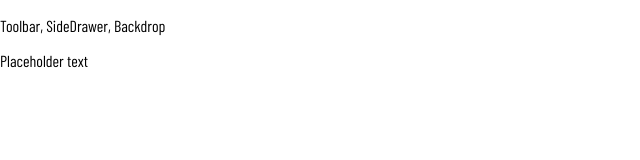
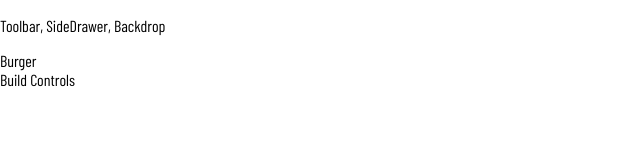
Before and after one commit to YY-Huang/createBurger, a React (Create React App) app: page / in a window 1280 px wide. Shown: the top 160 px of the page, without its empty margins (0-640 px from the left). Built offline with nearby package versions, Linux system fonts and the light colour scheme.

Commit message:
BurgerBuilder base

```diff
--- a/src/App.js
+++ b/src/App.js
@@ -1,12 +1,15 @@
 import React, { Component } from "react";
+
+// Components
 import Layout from "./components/Layout/Layout";
+import BurgerBuilder from "./containers/BurgerBuilder/BurgerBuilder";
 
 class App extends Component {
   render() {
     return (
       <div className="App">
         <Layout>
-          <p>Placeholder text</p>
+          <BurgerBuilder />
         </Layout>
       </div>
     );
--- /dev/null
+++ b/src/components/Layout/Layout.css
@@ -0,0 +1,3 @@
+.Content {
+  margin-top: 16px;
+}
--- a/src/components/Layout/Layout.js
+++ b/src/components/Layout/Layout.js
@@ -1,4 +1,6 @@
 import React from "react";
+
+import classes from "./Layout.css";
 import Aux from "../../hoc/Aux";
 
 const layout = (props) => (
@@ -6,7 +8,7 @@
     <div>
       <p>Toolbar, SideDrawer, Backdrop</p>
     </div>
-    <main>{props.children}</main>
+    <main className={classes.Content}>{props.children}</main>
   </Aux>
 );
 
--- /dev/null
+++ b/src/containers/BurgerBuilder/BurgerBuilder.js
@@ -0,0 +1,15 @@
+import React, { Component } from "react";
+import Aux from "../../hoc/Aux";
+
+class BurgerBuilder extends Component {
+  render() {
+    return (
+      <Aux>
+        <div>Burger</div>
+        <div>Build Controls</div>
+      </Aux>
+    );
+  }
+}
+
+export default BurgerBuilder;
```
Also changed, not shown: 1 other file (tests, documents, lock files or other folders).
